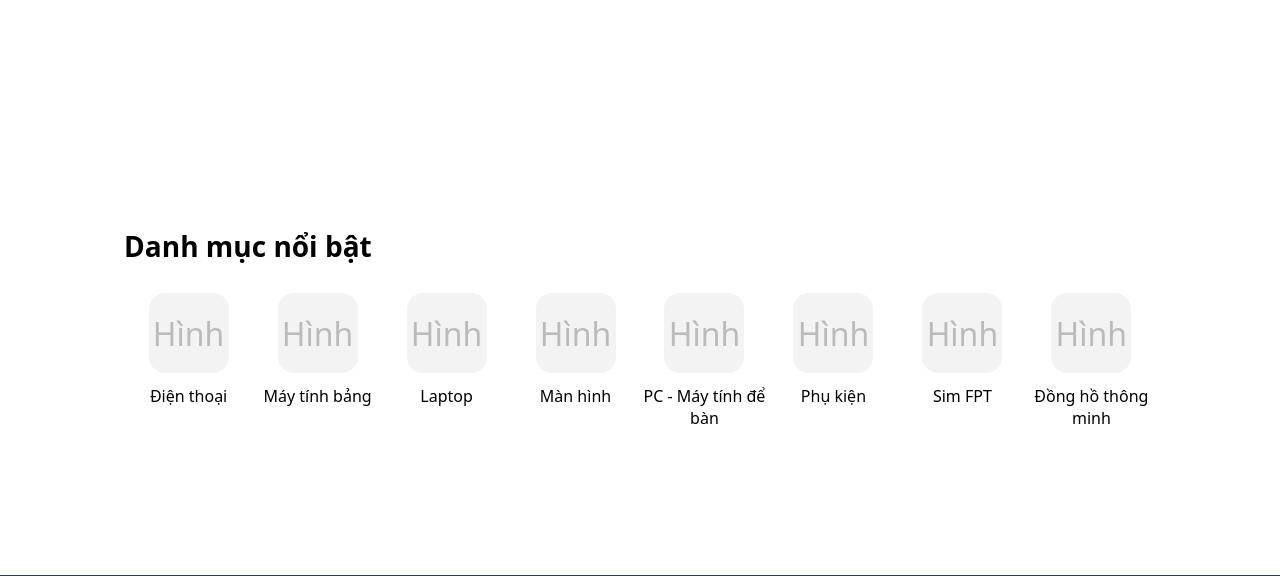
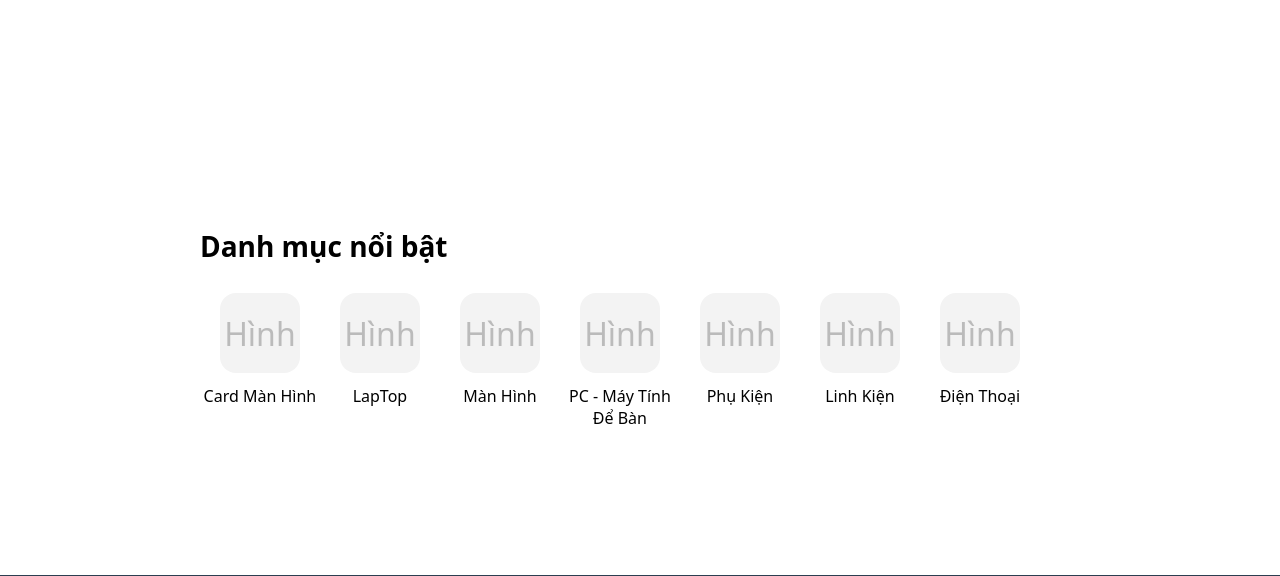
Before and after one commit to 123e-123e/web-ban-phu-kien, a PHP site: page / in a window 1280 px wide. Shown: the part 834-1410 px from the top of the page. Run offline with PHP 8.4, Linux system fonts and the light colour scheme.

Commit message:
Update danhmuc.php

```diff
--- a/main/danhmuc.php
+++ b/main/danhmuc.php
@@ -4,35 +4,31 @@
     <div style="display: flex; flex-wrap: wrap; gap: 36px 0; justify-content: flex-start;">
         <div style="width: 12.5%; min-width: 120px; text-align: center;">
             <div style="width: 80px; height: 80px; background: #f3f3f3; border-radius: 16px; margin: 0 auto 12px auto; display: flex; align-items: center; justify-content: center; font-size: 32px; color: #bbb;">Hình</div>
-            <div>Điện thoại</div>
+            <div>Card Màn Hình</div>
         </div>
         <div style="width: 12.5%; min-width: 120px; text-align: center;">
             <div style="width: 80px; height: 80px; background: #f3f3f3; border-radius: 16px; margin: 0 auto 12px auto; display: flex; align-items: center; justify-content: center; font-size: 32px; color: #bbb;">Hình</div>
-            <div>Máy tính bảng</div>
+            <div>LapTop</div>
         </div>
         <div style="width: 12.5%; min-width: 120px; text-align: center;">
             <div style="width: 80px; height: 80px; background: #f3f3f3; border-radius: 16px; margin: 0 auto 12px auto; display: flex; align-items: center; justify-content: center; font-size: 32px; color: #bbb;">Hình</div>
-            <div>Laptop</div>
+            <div>Màn Hình</div>
         </div>
         <div style="width: 12.5%; min-width: 120px; text-align: center;">
             <div style="width: 80px; height: 80px; background: #f3f3f3; border-radius: 16px; margin: 0 auto 12px auto; display: flex; align-items: center; justify-content: center; font-size: 32px; color: #bbb;">Hình</div>
-            <div>Màn hình</div>
+            <div>PC - Máy Tính Để Bàn</div>
         </div>
         <div style="width: 12.5%; min-width: 120px; text-align: center;">
             <div style="width: 80px; height: 80px; background: #f3f3f3; border-radius: 16px; margin: 0 auto 12px auto; display: flex; align-items: center; justify-content: center; font-size: 32px; color: #bbb;">Hình</div>
-            <div>PC - Máy tính để bàn</div>
+            <div>Phụ Kiện</div>
         </div>
         <div style="width: 12.5%; min-width: 120px; text-align: center;">
             <div style="width: 80px; height: 80px; background: #f3f3f3; border-radius: 16px; margin: 0 auto 12px auto; display: flex; align-items: center; justify-content: center; font-size: 32px; color: #bbb;">Hình</div>
-            <div>Phụ kiện</div>
+            <div>Linh Kiện</div>
         </div>
         <div style="width: 12.5%; min-width: 120px; text-align: center;">
             <div style="width: 80px; height: 80px; background: #f3f3f3; border-radius: 16px; margin: 0 auto 12px auto; display: flex; align-items: center; justify-content: center; font-size: 32px; color: #bbb;">Hình</div>
-            <div>Sim FPT</div>
-        </div>
-        <div style="width: 12.5%; min-width: 120px; text-align: center;">
-            <div style="width: 80px; height: 80px; background: #f3f3f3; border-radius: 16px; margin: 0 auto 12px auto; display: flex; align-items: center; justify-content: center; font-size: 32px; color: #bbb;">Hình</div>
-            <div>Đồng hồ thông minh</div>
+            <div>Điện Thoại</div>
         </div>
         <!-- Thêm các danh mục khác nếu muốn -->
     </div>
```
